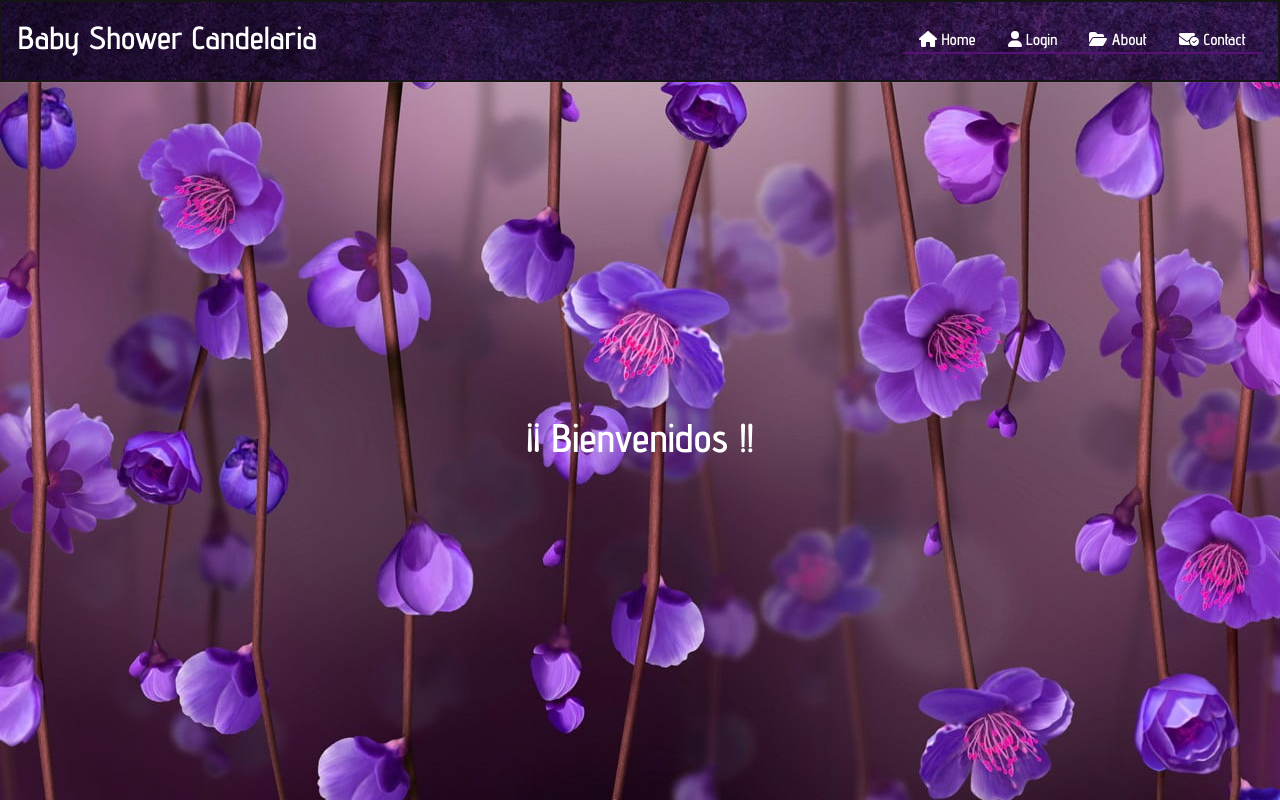
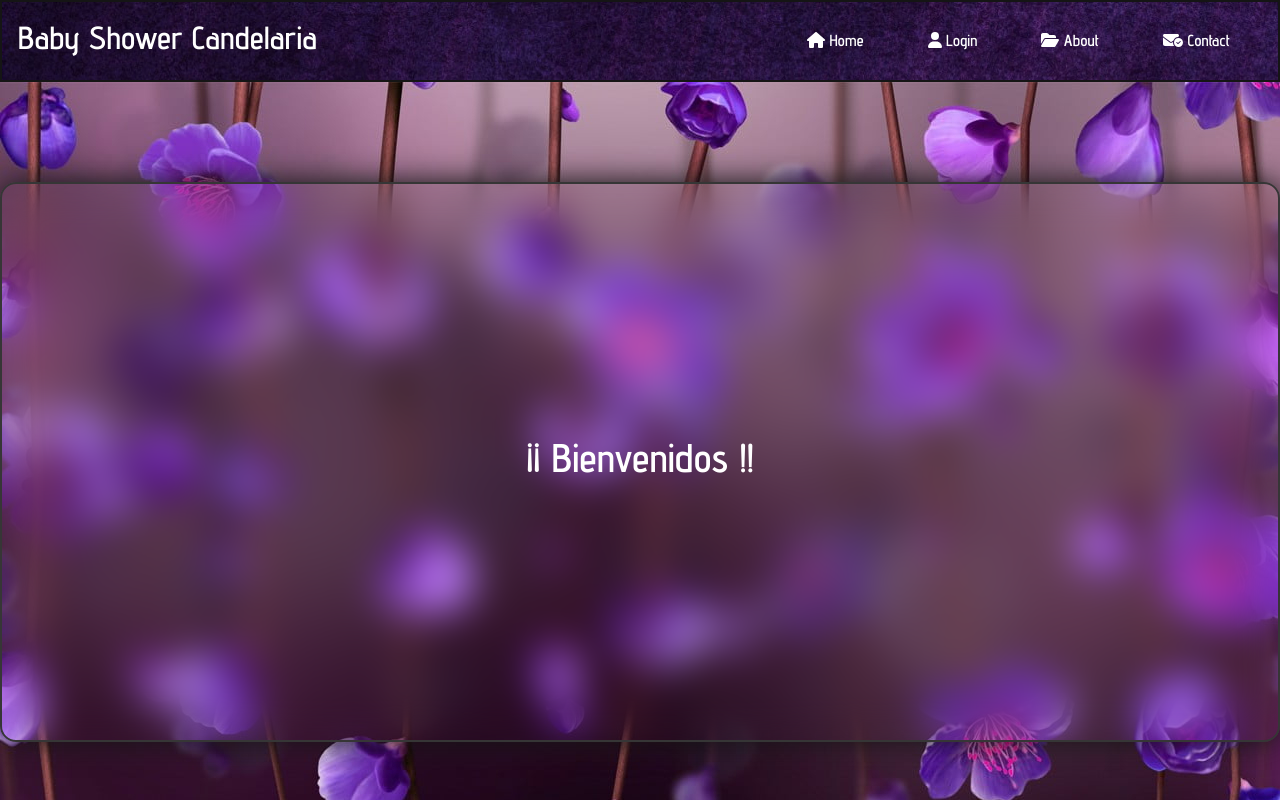
Before and after one commit to AESALVA/babyShowerCande, a React (Vite) app: page / in a window 1280 px wide. Shown: the top 800 px of the page. Built offline with nearby package versions, Linux system fonts and the light colour scheme; a web font is replaced by a local one.

Commit message:
add new features header

```diff
--- a/src/App.jsx
+++ b/src/App.jsx
@@ -4,7 +4,6 @@ import Container from "react-bootstrap/Container";
 import "bootstrap/dist/css/bootstrap.min.css";
 import Header from "./Components/Header";
 import NavBar from "./Components/NavBar";
-import Landing from "./Components/Landing";
 
 function App() {
   return (
@@ -12,9 +11,6 @@ function App() {
       <div className="App">
         <NavBar />
         <Header />
-        <Container>
-          <Landing />
-        </Container>
         <Footer />
       </div>
     </>
--- a/src/Components/Header.jsx
+++ b/src/Components/Header.jsx
@@ -1,12 +1,15 @@
 import React from 'react';
 import '../Styles/header.css';
+import Landing from './Landing';
 
 
 
 const Header = () => {
   return (
     <div className='ContainerHeader'>
-      <h1>¡¡ Bienvenidos !!</h1>
+      <div className='GlassContainer'>
+      <Landing />
+      </div>
     </div>
   )
 }
--- a/src/Components/Landing.jsx
+++ b/src/Components/Landing.jsx
@@ -4,7 +4,7 @@ import '../Styles/landing.css'
 const Landing = () => {
   return (<>
     <div className='ContainerLanding'>
-      <h2>Landing Page</h2>
+    <h1>¡¡ Bienvenidos !!</h1>
     </div>
     </>
   )
--- a/src/Styles/footer.css
+++ b/src/Styles/footer.css
@@ -1,12 +1,18 @@
 @keyframes pulse {
-    0%{opacity: 0.8;}
-    50%{opacity: 0.5;}
-    100%{scale: 1.5;opacity: 0;}
+  0% {
+    opacity: 0.8;
+  }
+  50% {
+    opacity: 0.5;
+  }
+  100% {
+    scale: 1.5;
+    opacity: 0;
+  }
 }
 
-
-.ContainerFooter{
-    background: url('../assets/backgroundFooter.jpg');
+.ContainerFooter {
+  background: url("../assets/backgroundFooter.jpg");
   min-height: 20rem;
   display: flex;
   flex-direction: column;
@@ -14,13 +20,13 @@
   font-size: 1.2rem;
   padding: 2rem;
   color: #ffff;
-    width: 100vw;
+  width: 100%;
 }
 
-.Logo{
+.Logo {
   position: relative;
   transition: scale 0.15s;
-    background: linear-gradient(90deg,#b700ff, #b700ff);
+  background: linear-gradient(90deg, #b700ff, #b700ff);
   border-radius: 50%;
   transition: 1s;
   border: 2px solid #151515;
@@ -30,65 +36,88 @@
   z-index: 1;
 }
 
-  .Logo img{
+.Logo img {
   max-width: 7rem;
   max-height: 7rem;
   border-radius: 50%;
 }
 
-  .Logo:hover{
+.Logo:hover {
   transition: 1s;
   border: 2px solid #b700ff;
   box-shadow: 0px 0px 15px 7px #b700ff;
 }
 
-  .Logo::after{
+.Logo::after {
   content: "";
   position: absolute;
-    top:0;
-    left:0;
+  top: 0;
+  left: 0;
   z-index: -1;
   width: 100%;
   height: 100%;
   background: inherit;
   border-radius: 50%;
   opacity: 0;
-    scale:0.95;
+  scale: 0.95;
   pointer-events: none;
   transition: 1s;
 }
 
-  .Logo:hover::after{
+.Logo:hover::after {
   animation: pulse 1s;
   transition: 1s;
 }
 
-  .FooterNav{
+.FooterNav {
   list-style-type: none;
   display: flex;
   gap: 4rem;
   padding: 2rem;
 }
 
-  .FooterNav li{
-    transition: .5s;
+.FooterNav li {
+  transition: 0.5s;
 }
 
-  .FooterNav li:hover{
+.FooterNav li:hover {
   filter: drop-shadow(4px 4px 15px #b700ff);
-    color:#b700ff;
-    transition: .5s;
+  color: #b700ff;
+  transition: 0.5s;
 }
 
-  @media (max-width:450px){
-    .FooterNav{
-        padding:2rem 1rem;
+.FooterNav a{
+  position: relative;
+}
+
+.FooterNav a::after {
+  content: "";
+  position: absolute;
+  left: 0;
+  bottom: -6px;
+  width: 100%;
+  height: 3px;
+  background: #b700ff;
+  border-radius: 5px;
+  transform-origin: right;
+  transform: scaleX(0);
+  transition: transform 0.5s;
+}
+
+.FooterNav a:hover::after{
+  transform-origin: left;
+  transform: scaleX(1);
+}
+
+@media (max-width: 450px) {
+  .FooterNav {
+    padding: 2rem 1rem;
     gap: 1rem;
   }
 }
 
-  @media (max-height:400px){
-    .ContainerFooter{
+@media (max-height: 400px) {
+  .ContainerFooter {
     min-height: 20rem;
   }
 }
--- a/src/Styles/header.css
+++ b/src/Styles/header.css
@@ -1,9 +1,21 @@
 .ContainerHeader{
-    background: url('../assets/headerBackground.jpg');
-    min-width: 100vw;
-    min-height: 90vh;
+    background: url('../assets/headerBackground.jpg') no-repeat;
+    min-width: 100%;
+    min-height: 95vh;
     display: flex;
     justify-content: center;
     align-items: center;
+}
 
+.GlassContainer{
+    max-width:80rem;
+    height: 70vh;
+    border: 2px solid #363636;
+    border-radius: 1rem;
+    backdrop-filter: blur(20px);
+    box-shadow: 0 0 30px #151515;
+    display: flex;
+    justify-content: center;
+    align-items: center;
+    flex-grow: 3;
 }
--- a/src/Styles/navbar.css
+++ b/src/Styles/navbar.css
@@ -1,12 +1,11 @@
 .ContainerNavBar {
   border: 2px solid #151515;
-  width: 100vw;
+  width: 100%;
   padding: 1rem;
   display: flex;
   align-items: center;
   justify-content: space-between;
-  /* background: linear-gradient(180deg,#210e3b, #9b58b6); */
-  background-image: url('../assets/backgroundFooter.jpg');
+  background: url("../assets/backgroundFooter.jpg") no-repeat;
   flex-wrap: wrap;
 }
 
@@ -31,23 +30,39 @@
 }
 .NavList li {
   padding: 0 1rem;
-    border-bottom: 2px solid #5a1177;
-    transition: .35s;
+  transition: 0.35s;
 }
 
-  .NavList li:hover{
-    transition: .35s;
-    border-bottom: 2px solid #fbf4ff;
+.NavList a{
+  position: relative;
+  padding: 0 1rem;
 }
 
-  .NavListResponsive{
+.NavList a::after {
+  content: "";
+  position: absolute;
+  left: 0;
+  bottom: -6px;
+  width: 100%;
+  height: 3px;
+  background: #b700ff;
+  border-radius: 5px;
+  transform-origin: right;
+  transform: scaleX(0);
+  transition: transform 0.5s;
+}
+
+.NavList a:hover::after {
+  transform-origin: left;
+  transform: scaleX(1);
+}
+
+.NavListResponsive {
   display: none;
   transition: 2s;
 }
 
-
-  @media (max-width: 705px) {
-
+@media (max-width: 825px) {
   .BarsMenu {
     display: flex;
   }
@@ -55,7 +70,7 @@
   .NavList {
     display: none;
   }
-    .NavListResponsive{
+  .NavListResponsive {
     display: flex;
     flex-direction: column;
     list-style-type: none;
@@ -65,5 +80,4 @@
     margin: 0;
     transition: 2s;
   }
-
 }
--- a/src/index.css
+++ b/src/index.css
@@ -8,8 +8,9 @@
 }
 
 
+
 body{
-  min-width: 100vw;
+  min-width: 50vw;
   min-height: 100vh;
   font-family:'Advent Pro','Oooh Baby'  ;
   background: #151515;
```
Lines whose indentation alone changed are shown as unchanged.
